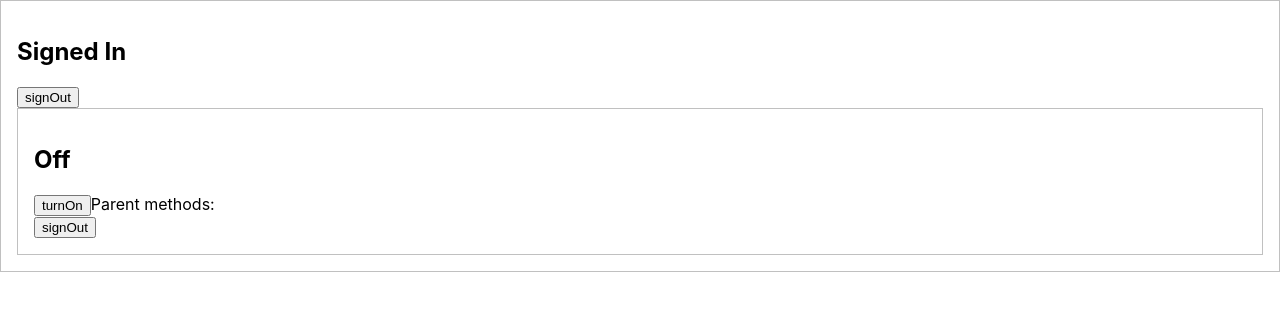
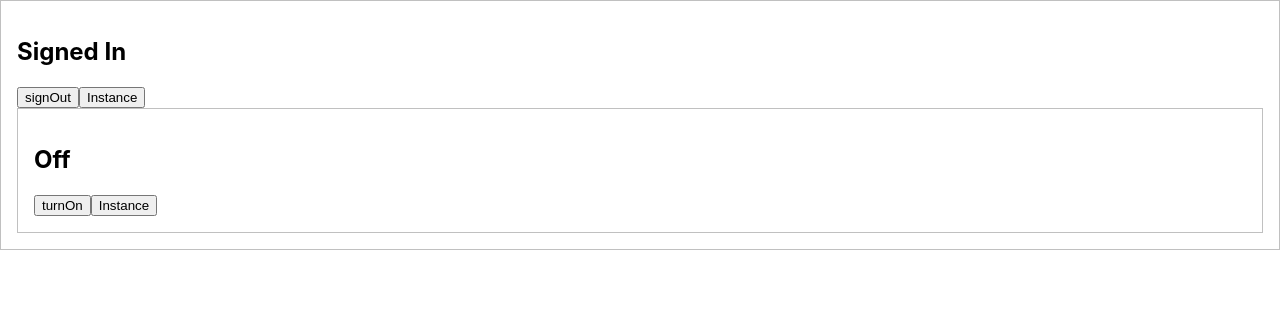
Before and after one commit to sbussard/xstate-react-template, a React (Create React App) app: page / in a window 1280 px wide. Both pictures are taken after a click on the button "signIn". Shown: the top 310 px of the page. Built offline with nearby package versions, Linux system fonts and the light colour scheme.

Commit message:
Version 2

```diff
--- a/src/component/Authentication/state.tsx
+++ b/src/component/Authentication/state.tsx
@@ -2,7 +2,7 @@ import { Machine } from 'xstate';
 import makeStateHook from 'src/utility/makeStateHook';
 
 const machine = Machine({
-  id: 'authentication',
+  id: 'Authentication',
   initial: 'INITIAL',
   context: {
     username: '',
@@ -17,12 +17,7 @@ const machine = Machine({
   },
 });
 
-export default makeStateHook(
-  machine,
-  ({ state }: any) => ({
-    isAuthenticated: state.matches('AUTHENTICATED'),
-  }),
-  ({ state }) => ({
-    username: state.context.username,
-  })
-);
+export default makeStateHook(machine, ({ state, instance }: any) => ({
+  isAuthenticated: state.matches('AUTHENTICATED'),
+  logInstance: () => console.log(instance),
+}));
--- a/src/component/Authentication/view.tsx
+++ b/src/component/Authentication/view.tsx
@@ -2,7 +2,7 @@ import * as React from 'react';
 import Power from 'src/component/Power';
 import './styles.scss';
 
-export default ({ methods, isAuthenticated, instance }: any) => (
+export default ({ methods, isAuthenticated, logInstance, instance }: any) => (
   <div className="Authentication">
     <h2>{isAuthenticated ? 'Signed In' : 'Signed Out'}</h2>
     {Object.keys(methods).map((type) => (
@@ -10,6 +10,7 @@ export default ({ methods, isAuthenticated, instance }: any) => (
         {type}
       </button>
     ))}
+    <button onClick={logInstance}>Instance</button>
     {isAuthenticated && <Power parent={instance} />}
   </div>
 );
--- a/src/component/Power/state.tsx
+++ b/src/component/Power/state.tsx
@@ -2,24 +2,19 @@ import { Machine } from 'xstate';
 import makeStateHook from 'src/utility/makeStateHook';
 
 const machine = Machine({
-  id: 'authentication',
-  initial: 'POWERED_OFF',
+  id: 'Power',
+  initial: 'OFF',
   states: {
-    POWERED_OFF: {
-      on: { turnOn: 'POWERED_ON' },
+    OFF: {
+      on: { turnOn: 'ON' },
     },
-    POWERED_ON: {
-      on: { turnOff: 'POWERED_OFF' },
+    ON: {
+      on: { turnOff: 'OFF' },
     },
   },
 });
 
-export default makeStateHook(
-  machine,
-  ({ state }: any) => ({
-    isOn: state.matches('POWERED_ON'),
-  }),
-  () => ({
-    fries: 4,
-  })
-);
+export default makeStateHook(machine, ({ state, instance }: any) => ({
+  isOn: state.matches('ON'),
+  logInstance: () => console.log(instance),
+}));
--- a/src/component/Power/view.tsx
+++ b/src/component/Power/view.tsx
@@ -1,7 +1,7 @@
 import * as React from 'react';
 import './styles.scss';
 
-export default ({ methods, isOn, parent }: any) => (
+export default ({ methods, isOn, logInstance }: any) => (
   <div className="Authentication">
     <h2>{isOn ? 'On' : 'Off'}</h2>
     {Object.keys(methods).map((type) => (
@@ -9,12 +9,6 @@ export default ({ methods, isOn, parent }: any) => (
         {type}
       </button>
     ))}
-    Parent methods:
-    <br />
-    {Object.keys(parent.methods).map((type) => (
-      <button key={type} onClick={parent.methods[type]}>
-        {type}
-      </button>
-    ))}
+    <button onClick={logInstance}>Instance</button>
   </div>
 );
--- a/src/utility/makeStateHook.ts
+++ b/src/utility/makeStateHook.ts
@@ -1,23 +1,42 @@
 import { useMachine } from '@xstate/react';
 
-const getMethods = ([state, send]: any) => {
+function getMethods([state, send]: any) {
   const methods: any = {};
   for (let type of state.nextEvents) {
     methods[type] = (data: any) => send({ type, data });
   }
   return methods;
-};
+}
 
-export default (
-  machine: any,
-  extension = (_: any) => ({}),
-  globalExtension = (_: any) => ({})
-) => (parent = { global: {} }) => {
+function setValue(obj: any, path: string[], value: any) {
+  let node = obj;
+  while (path.length - 1) {
+    let location = path.shift();
+    if (!location) break;
+    if (!(location in node)) node[location] = {};
+    node = node[location];
+  }
+  node[path[0]] = value;
+}
+
+export default (machine: any, extension = (_: any) => ({})) => (
+  parent?: any
+) => {
   const [state, send] = useMachine(machine);
   const methods = getMethods([state, send]);
-  const instance: any = { parent, methods, state, global: parent.global };
+  const { id } = machine;
+  const path = parent?.path.concat('.' + id) ?? `App.${id}`;
+  const instance: any = {
+    parent,
+    methods,
+    state,
+    id,
+    path,
+    App: parent?.App ?? {},
+  };
   instance.instance = instance;
-  instance.global = { ...parent.global, ...globalExtension(instance) };
-  const result = Object.assign({}, instance, extension(instance));
-  return result;
+
+  setValue(instance, path.split('.'), { state, ...methods });
+
+  return Object.assign({}, instance, extension(instance));
 };
```
Also changed, not shown: 1 other file (tests, documents, lock files or other folders).
